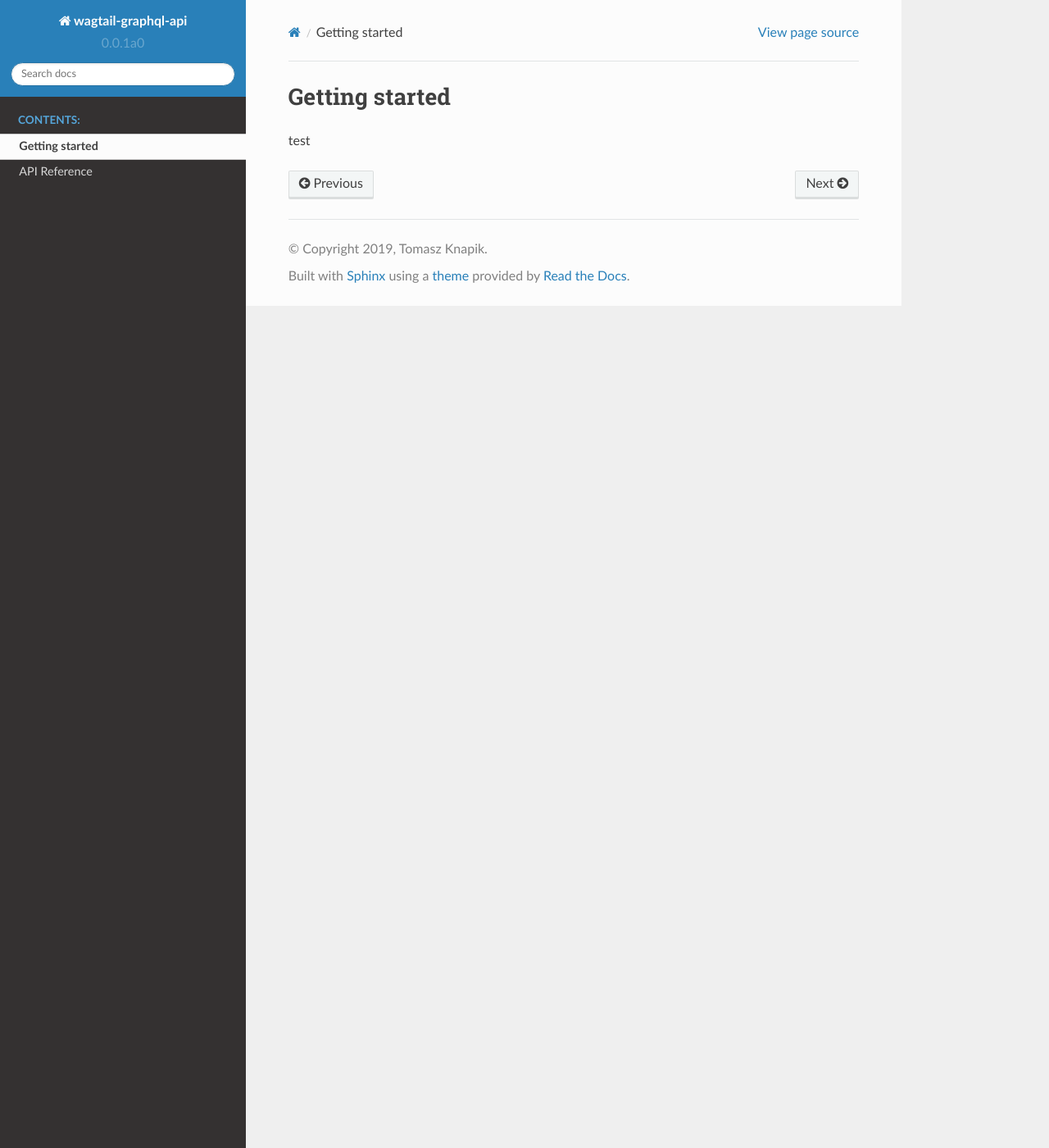
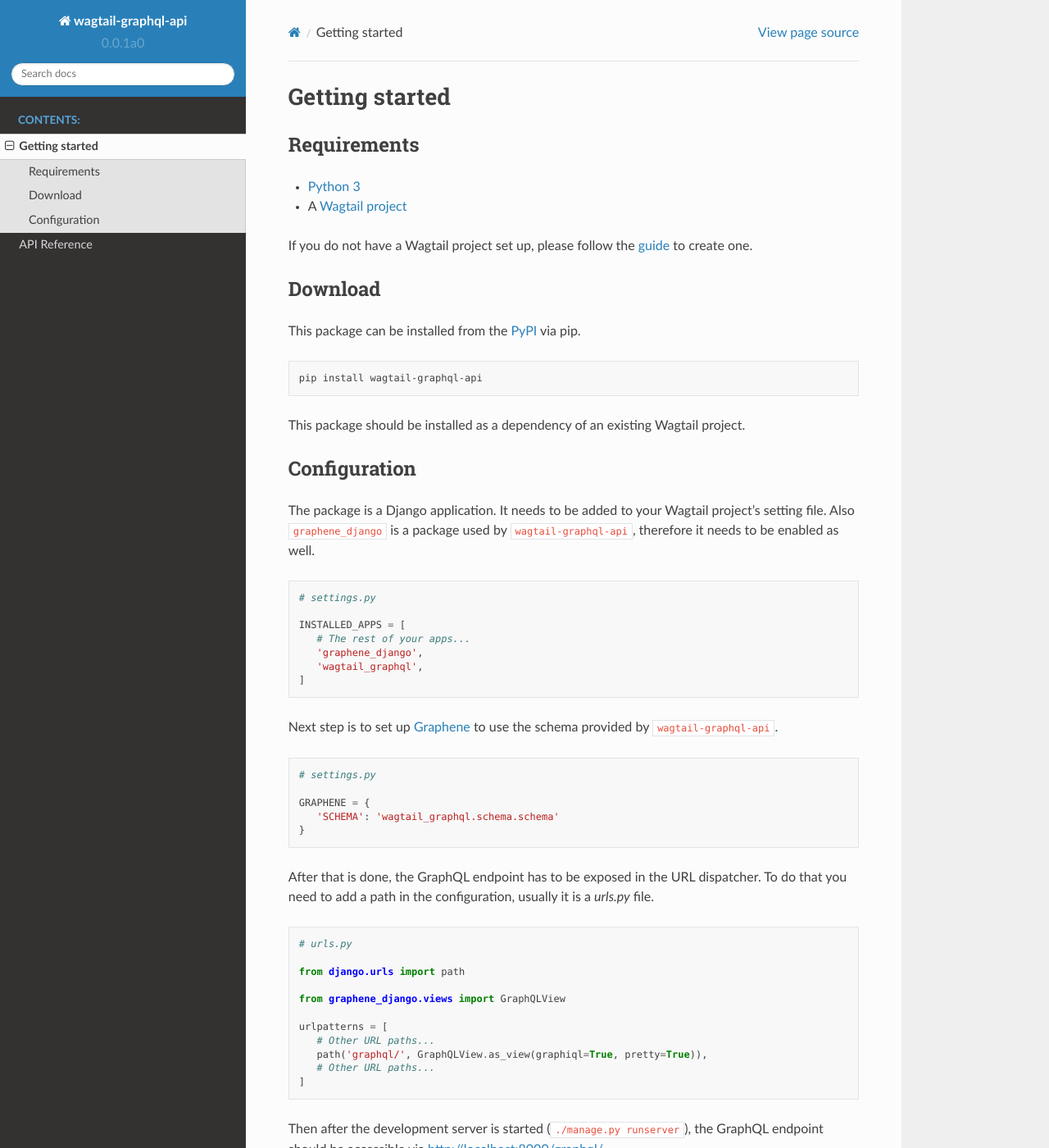
Before and after one commit to tm-kn/wagtail-graphql-api, a Sphinx documentation site: the page built from docs/getting_started/index.rst, in a window 1280 px wide and 1400 px high. Shown: the whole window at 82% size. Built offline with Sphinx 7.4.7 and the Read the Docs theme 2.0.0, drawn with Linux system fonts in a browser that asks for light colours; some of the changed text lies outside the part shown.

Commit message:
Add installation doc

```diff
--- a/docs/getting_started/index.rst
+++ b/docs/getting_started/index.rst
@@ -1,4 +1,79 @@
 Getting started
 ===============
 
-test
+
+.. toctree::
+   :caption: Contents:
+
+Requirements
+~~~~~~~~~~~~
+
+* `Python 3 <https://www.python.org/downloads/>`_
+* A `Wagtail project <https://wagtail.io/developers/>`_
+
+If you do not have a Wagtail project set up, please follow the
+`guide <http://docs.wagtail.io/en/stable/getting_started/tutorial.html>`_
+to create one.
+
+Download
+~~~~~~~~
+
+.. _PyPI: https://pypi.org/project/wagtail-graphql-api
+
+This package can be installed from the PyPI_ via pip.
+
+.. code:: sh
+
+   pip install wagtail-graphql-api
+
+This package should be installed as a dependency of an existing Wagtail
+project.
+
+Configuration
+~~~~~~~~~~~~~
+
+The package is a Django application. It needs to be added to your Wagtail
+project's setting file. Also ``graphene_django`` is a package used by
+``wagtail-graphql-api``, therefore it needs to be enabled as well.
+
+.. code:: python
+
+   # settings.py
+
+   INSTALLED_APPS = [
+      # The rest of your apps...
+      'graphene_django',
+      'wagtail_graphql',
+   ]
+
+Next step is to set up `Graphene <https://graphene-python.org/>`_ to use the
+schema provided by ``wagtail-graphql-api``.
+
+.. code:: python
+
+   # settings.py
+
+   GRAPHENE = {
+      'SCHEMA': 'wagtail_graphql.schema.schema'
+   }
+
+After that is done, the GraphQL endpoint has to be exposed in the URL
+dispatcher. To do that you need to add a path in the configuration, usually it
+is a `urls.py` file.
+
+.. code:: python
+
+   # urls.py
+
+   from django.urls import path
+
+   from graphene_django.views import GraphQLView
+
+   urlpatterns = [
+      # Other URL paths...
+      path('graphql/', GraphQLView.as_view(graphiql=True, pretty=True)),
+      # Other URL paths...
+   ]
+
+Then after the development server is started (``./manage.py runserver``), the
+GraphQL endpoint should be accessible via http://localhost:8000/graphql/.
```
